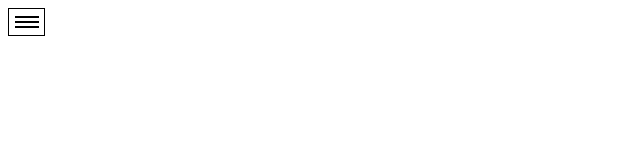
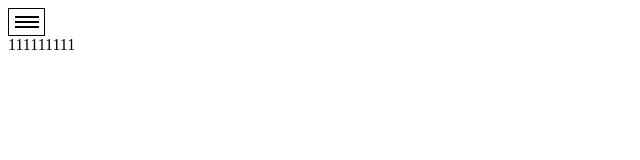
Before and after one commit to RelHelen/site, a plain HTML site: page menu.html in a window 1280 px wide. Shown: the full height of the page, 0-640 px from the left. Drawn offline with Linux system fonts and the light colour scheme.

Commit message:
update menu 111111

```diff
--- a/menu.html
+++ b/menu.html
@@ -60,7 +60,7 @@
         <div class="hamp-item hamp-item-2"> </div>
         <div class="hamp-item hamp-item-3"> </div>
     </div>
-    <div></div>
+    <div>111111111</div>
 </body>
 
 </html>
```
